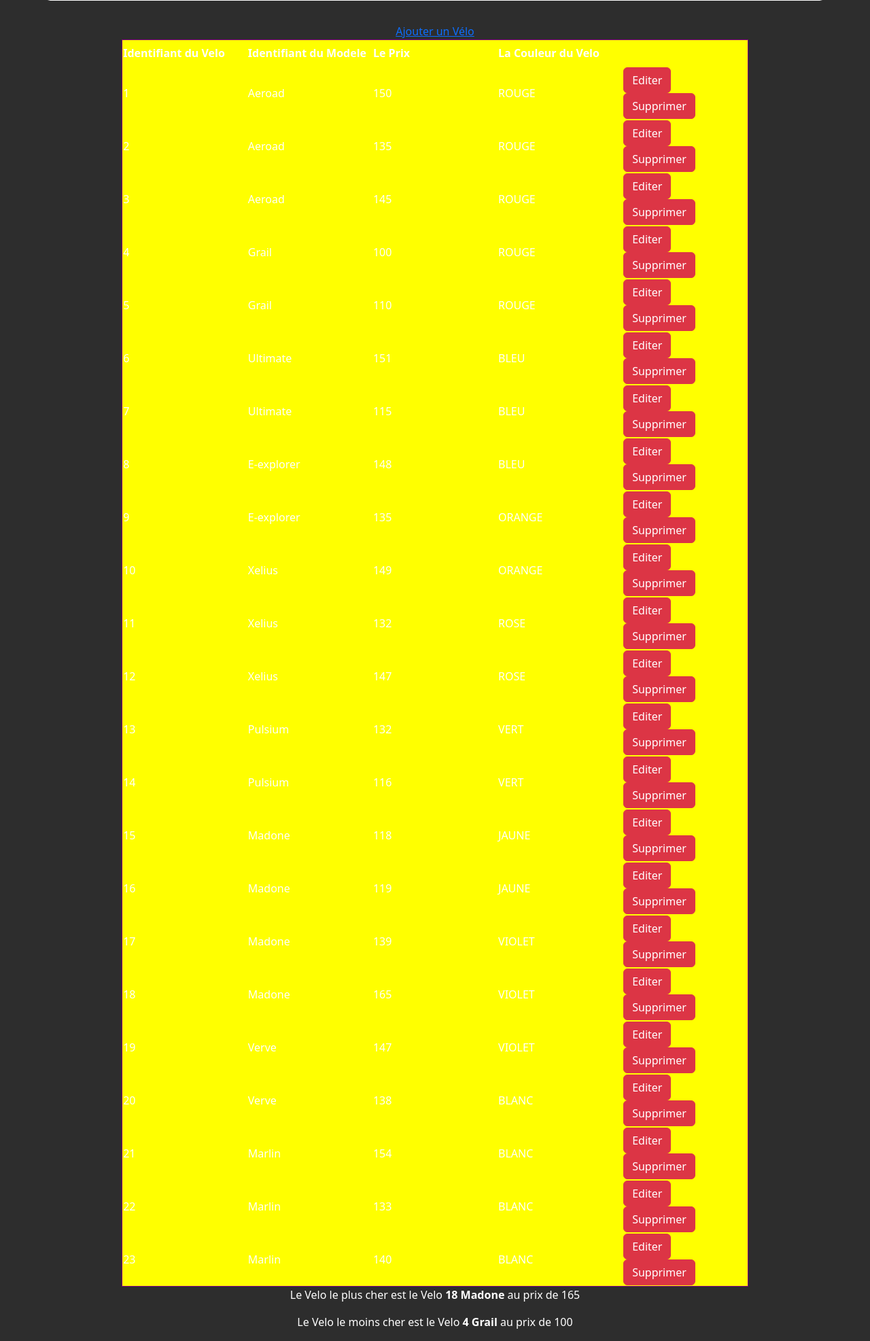
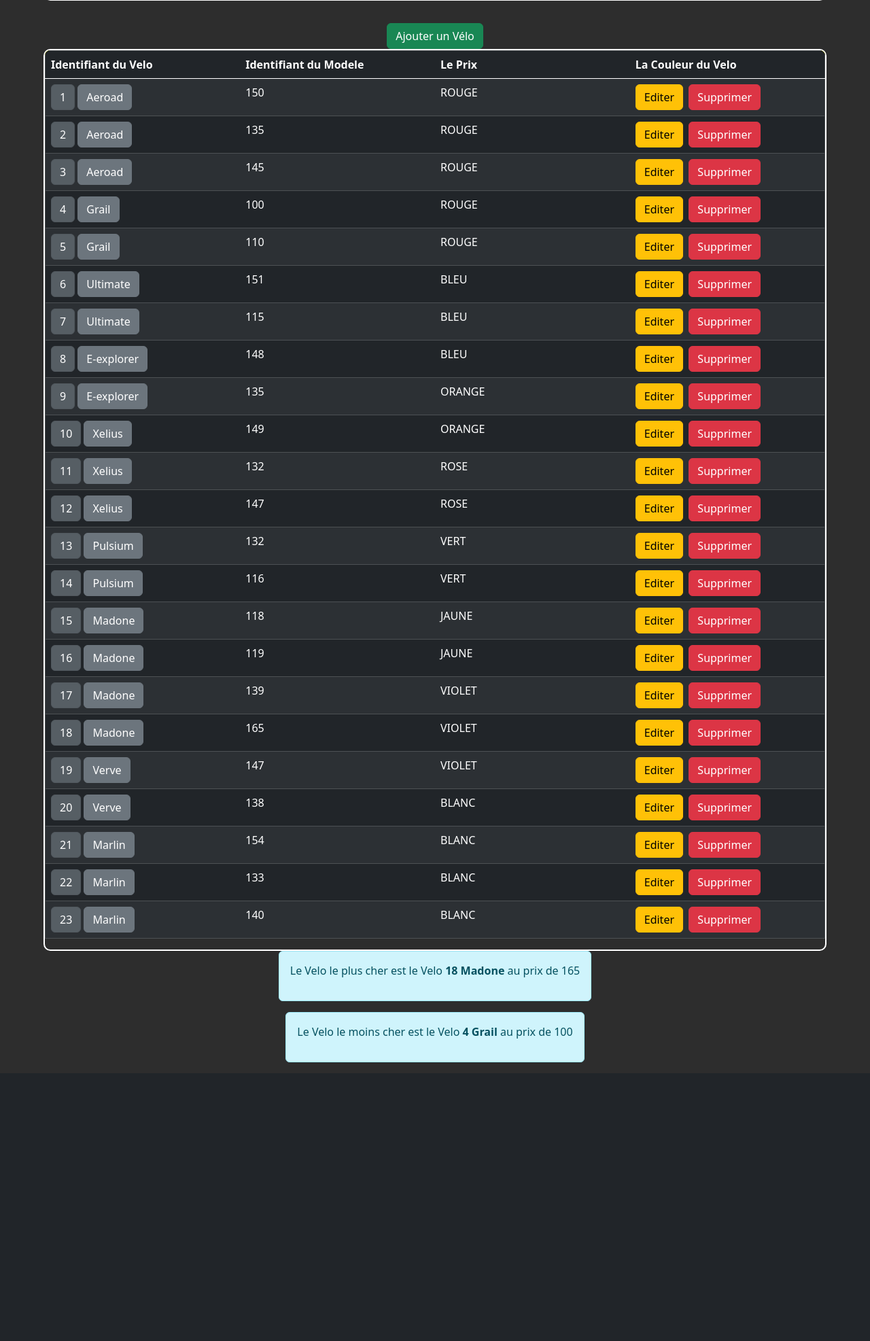
Before and after one commit to ThomasMillon/15_millon, a Flask app: page /Velo/show in a window 1280 px wide. Shown: the part 75-2048 px from the top of the page at 68% size. After the commit the page ends 1638 px from the top, so only its background shows below. Run offline with Flask 3, Linux system fonts and the light colour scheme; data comes from the database, SQL or seed files in the repository; data that the repository does not hold is empty; some libraries are stand-ins or nearby versions.

Commit message:
Update show_velo.html

```diff
--- a/templates/Velo/show_velo.html
+++ b/templates/Velo/show_velo.html
@@ -4,6 +4,7 @@
     <meta charset="UTF-8">
     <meta name="viewport" content="width=device-width, user-scalable=no, initial-scale=1.0, maximum-scale=1.0, minimum-scale=1.0">
     <meta http-equiv="X-UA-Compatible" content="ie=edge">
+    <link href="https://cdn.jsdelivr.net/npm/bootstrap@5.3.3/dist/css/bootstrap.min.css" rel="stylesheet" integrity="sha384-QWTKZyjpPEjISv5WaRU9OFeRpok6YctnYmDr5pNlyT2bRjXh0JMhjY6hW+ALEwIH" crossorigin="anonymous">
     <title>Velo</title>
 </head>
 <body>
@@ -13,43 +14,54 @@
     <h1>Listes des Vélos</h1>
     {% endblock %}
     {% block body %}
-    <a href="/Velo/add">Ajouter un Vélo</a>
+    <a class="btn btn-success" href="/Velo/add">Ajouter un Vélo</a>
     {% if Velos | length >= 1 %}
-        <table>
+        <div class="tableau overflow-hidden">
+            <table class="table table-dark table-striped">
+                <thead class="thead-dark">
                     <tr>
                         <th>Identifiant du Velo</th><th>Identifiant du Modele</th><th>Le Prix</th><th>La Couleur du Velo</th>
                     </tr>
+                </thead>
             {% for Velo in Velos %}
                 <tr>
-                <td>{{ Velo.id_V }}</td>
-                <td>{{ Velo.modele }}</td>
+                    <td class="btn-group-toggle" data-toggle="buttons">
+                        <div class="btn btn-secondary active">
+                            {{ Velo.id_V }}
+                        </div>
+                        <div class="btn btn-secondary">
+                            {{ Velo.modele }}
+                        </div>
+                    </td>
                     <td>{{ Velo.Prix }}</td>
                     <td>{{ Velo.couleur }}</td>
-
                     <td>
-                    <a href="/Velo/edit?id={{ Velo.id_V }}" type="button" class="btn btn-danger">Editer</a>&nbsp;
+                        <a href="/Velo/edit?id={{ Velo.id_V }}" type="button" class="btn btn-warning">Editer</a>&nbsp;
                         <a href="/Velo/delete?id={{ Velo.id_V }}" type="button" class="btn btn-danger">Supprimer</a>
                     </td>
                 </tr>
             {% endfor %}
             </table>
+        </div>
     {% else %}
         <h2> la liste des Velo est vide</h2>
     {% endif %}
-
+    <div class="footer-message alert alert-info text-center">
         {% if prix_cher %}
             <p>Le Velo le plus cher est le Velo <b>{{ prix_cher.ID_Velo }} {{ prix_cher.Libelle_Modele }}</b> au prix de {{ prix_cher.Prix_max }}</p>
         {% else %}
             <p>Aucun Velo enregisté</p>
         {% endif %}
-
+    </div>
+    <div class="footer-message alert alert-info text-center">
         {% if prix_pas_cher %}
             <p>Le Velo le moins cher est le Velo <b>{{ prix_pas_cher.id_V }} {{ prix_pas_cher.L_M }}</b> au prix de {{ prix_pas_cher.Prix_min }}</p>
         {% else %}
             <p>Aucun Velo enregisté</p>
         {% endif %}
-
+    </div>
     {% endblock %}
+    <script src="https://cdn.jsdelivr.net/npm/bootstrap@5.3.3/dist/js/bootstrap.bundle.min.js" integrity="sha384-YvpcrYf0tY3lHB60NNkmXc5s9fDVZLESaAA55NDzOxhy9GkcIdslK1eN7N6jIeHz" crossorigin="anonymous"></script>
 
 
 </body>
```
Lines whose indentation alone changed are shown as unchanged.
